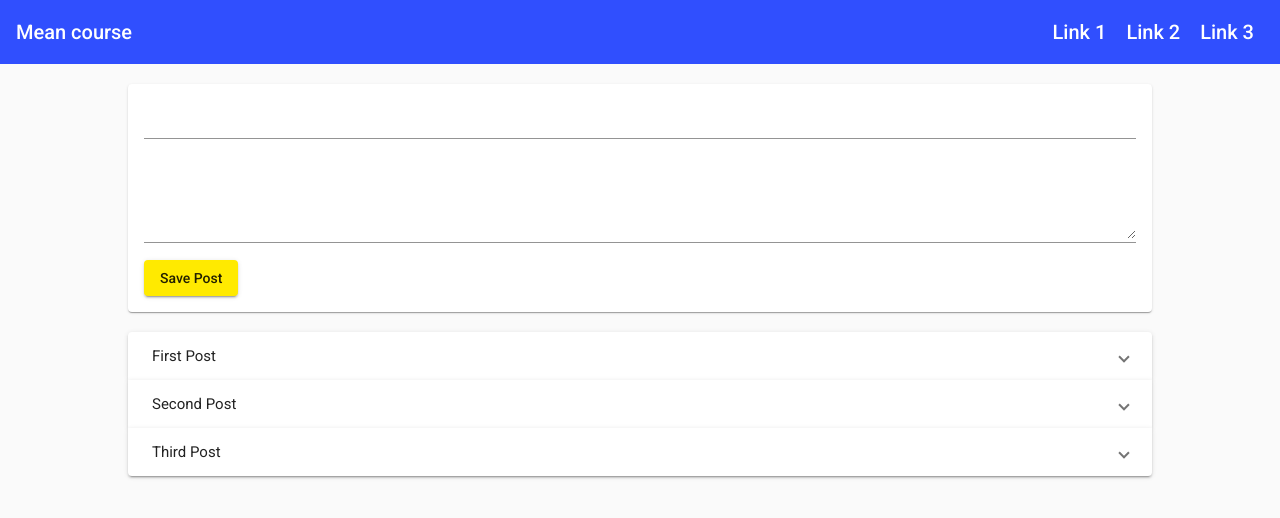
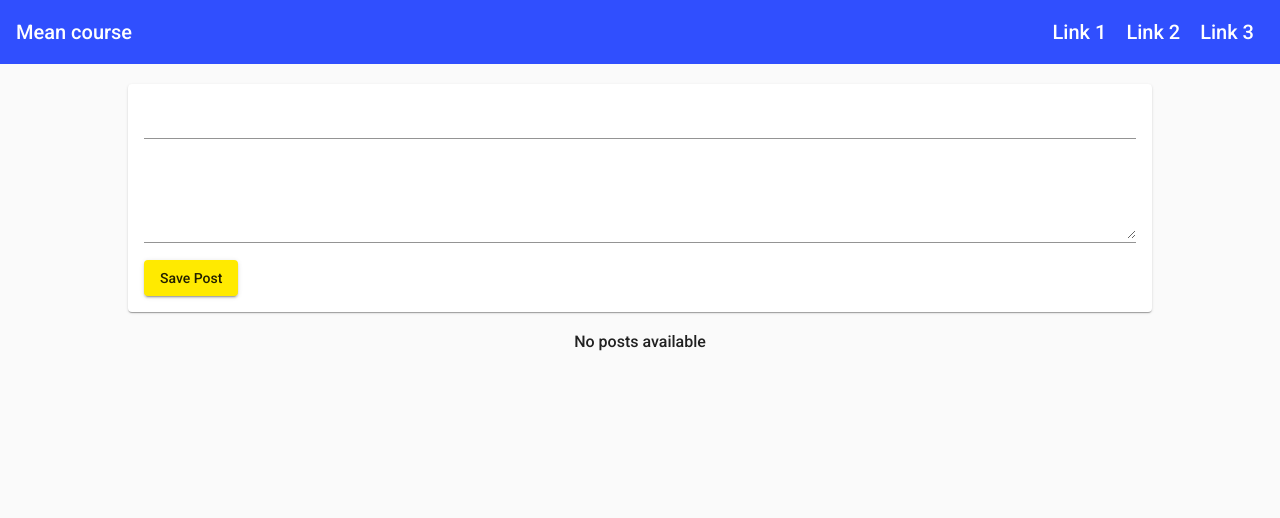
Before and after one commit to Primeshheshan/mean-course, an Angular app: page / in a window 1280 px wide. Shown: the top 518 px of the page. Built offline with nearby package versions, Linux system fonts and the light colour scheme.

Commit message:
send posts to post.list from posts create using post.service

```diff
--- a/src/app/posts/post-list/post-list.component.ts
+++ b/src/app/posts/post-list/post-list.component.ts
@@ -1,19 +1,32 @@
-import { Component, OnInit } from '@angular/core';
+import { Component, OnDestroy, OnInit } from '@angular/core';
+import { Subscription } from 'rxjs';
+import { PostModel } from '../post.model';
+import { PostServcie } from '../post.servcie';
 
 @Component({
   selector: 'app-post-list',
   templateUrl: './post-list.component.html',
   styleUrls: ['./post-list.component.css']
 })
-export class PostListComponent implements OnInit {
-  posts = [
-    {title: 'First Post', content: 'This is first post'},
-    {title: 'Second Post', content: 'This is Second post'},
-    {title: 'Third Post', content: 'This is Third post'},
-  ];
-  constructor() { }
+export class PostListComponent implements OnInit, OnDestroy {
+  posts!: PostModel[];
+  private postSubscribe!: Subscription
+
+  constructor(
+    private postService: PostServcie
+  ) { }
 
   ngOnInit(): void {
+    this.posts = this.postService.getPosts();
+    this.postSubscribe =  this.postService.postEmitter.subscribe(
+      (posts: PostModel[]) => {
+        this.posts = posts;
+      }
+    );
+  }
+
+  ngOnDestroy() {
+    this.postSubscribe.unsubscribe();
   }
 
 }
--- /dev/null
+++ b/src/app/posts/post.servcie.ts
@@ -0,0 +1,18 @@
+import { EventEmitter, Injectable } from "@angular/core";
+import { Subject } from "rxjs";
+import { PostModel } from "./post.model";
+
+@Injectable({providedIn: 'root'})
+export class PostServcie {
+  postEmitter = new Subject<PostModel[]>();
+  private posts: PostModel[]= [];
+
+ getPosts() {
+   return this.posts.slice();
+ }
+
+ addPosts(posts: PostModel) {
+  this.posts.push(posts);
+  this.postEmitter.next(this.posts.slice());
+}
+}
--- a/src/app/posts/posts-create/posts-create.component.ts
+++ b/src/app/posts/posts-create/posts-create.component.ts
@@ -1,4 +1,6 @@
 import { Component, OnInit } from '@angular/core';
+import { PostModel } from '../post.model';
+import { PostServcie } from '../post.servcie';
 
 @Component({
   selector: 'app-posts-create',
@@ -9,13 +11,17 @@ export class PostsCreateComponent implements OnInit {
   inputTitle ='';
   inputContent ='';
 
-  constructor() { }
+  constructor(
+    private postService: PostServcie
+  ) { }
 
   onAddPost() {
-    const post = {
+    const post: PostModel[] = [{
       title: this.inputTitle,
       content: this.inputContent
-    };
+    }];
+
+    this.postService.postEmitter.next(post);
   }
 
   ngOnInit(): void {
```
